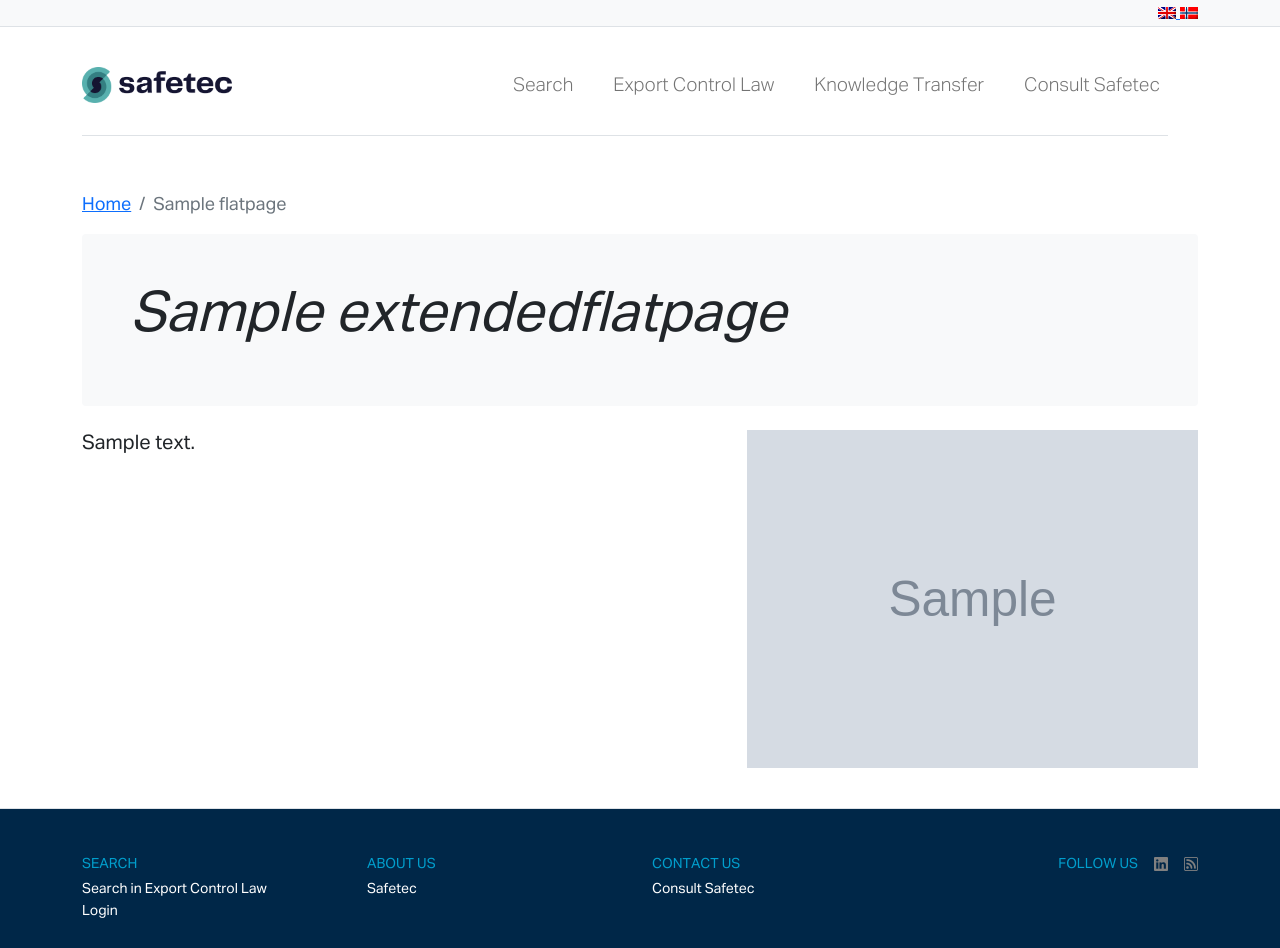
After one commit to safetecnordic/export-control, a Django app: template base/templates/flatpages/default.html in a window 1280 px wide. The commit adds this page. Run offline with Django 4.2, Linux system fonts and the light colour scheme; the template is opened without the code that fills it: most values are stand-ins (such as "Sample title", 1, 10 or a date in 2020); grey boxes marked "Sample" are stand-in pictures; some libraries are stand-ins or nearby versions.

Commit message:
Improve flatpages

```diff
--- a/base/templates/base/front_page.html
+++ b/base/templates/base/front_page.html
@@ -44,7 +44,7 @@
                 {% else %}
                     {{ flatpage.extendedflatpage.sidebar_text | safe}}
                 {% endif %}
-                <a href="{% url 'export' %}">Read more</a>
+                <a href="{% url 'django.contrib.flatpages.views.flatpage' url='export-control-law/' %}">{% trans "Read More" %}</a>
             </p>
             </div>
         </div>
--- a/base/templates/base/partials/headbar.html
+++ b/base/templates/base/partials/headbar.html
@@ -24,13 +24,13 @@
               </li>
               <li class="nav-item ms-4">
                 <a
-                  href="{% url 'django.contrib.flatpages.views.flatpage' url='/export/' %}"
+                  href="{% url 'django.contrib.flatpages.views.flatpage' url='export-control-law/' %}"
                   class="nav-link px-2 link-dark  {% if 'export' in request.path %} active {% endif %}"
                   >{% trans "Export Control Law" %}</a>
               </li>
               <li class="nav-item ms-4">
                 <a
-                  href="{% url 'django.contrib.flatpages.views.flatpage' url='/about-us/' %}"
+                  href="{% url 'django.contrib.flatpages.views.flatpage' url='knowledge-transfer/' %}"
                   class="nav-link px-2 link-dark  {% if 'knowledge-transfer' in request.path %} active {% endif %}"
                   >{% trans "Knowledge Transfer" %}</a>
               </li>
--- /dev/null
+++ b/base/templates/flatpages/default.html
@@ -0,0 +1,46 @@
+{% extends "base/layout.html" %}
+{% load i18n %}
+{% load static %}
+{% block breadcrumbs %}
+
+<nav aria-label="breadcrumb">
+  <ol class="breadcrumb">
+    <li class="breadcrumb-item"><a href="{% url 'front_page' %}">{% trans "Home"%}</a></li>
+    <li class="breadcrumb-item active" aria-current="page">{{ flatpage.title }}</li>
+  </ol>
+</nav>
+{% endblock %} {% block header %}
+{% get_current_language as LANGUAGE_CODE %}
+<div class="p-4 p-md-5 mb-4 text-dark rounded bg-light">
+  <div class="col-md-8 px-0">
+    <h1 class="display-4 fst-italic">
+      {% if LANGUAGE_CODE == "no" %}
+        {{ flatpage.extendedflatpage.title_no}}
+      {% else %}
+        {{ flatpage.extendedflatpage.title}}
+      {% endif %}
+    </h1>
+  </div>
+</div>
+{% endblock %}
+{% block content %}
+{% get_current_language as LANGUAGE_CODE %}
+<div class="row featurette">
+  <div class="col-md-7">
+    <p class="lead">
+      {% if LANGUAGE_CODE == "no" %}
+        {{ flatpage.extendedflatpage.page_content_no | safe}}
+      {% else %}
+        {{ flatpage.extendedflatpage.page_content | safe}}
+      {% endif %}
+    </p>
+  </div>
+  <div class="col-md-5">
+    {% if  flatpage.extendedflatpage.image %}
+      <img  class = "img-fluid mx-auto" src = "{{flatpage.extendedflatpage.image.url}}" width="500" height="500"/>
+    {% else %}
+      <svg class="bd-placeholder-img bd-placeholder-img-lg featurette-image img-fluid mx-auto" width="500" height="500" xmlns="http://www.w3.org/2000/svg" role="img" aria-label="Placeholder: 500x500" preserveAspectRatio="xMidYMid slice" focusable="false"><title>Placeholder</title><rect width="100%" height="100%" fill="#eee"></rect><text x="50%" y="50%" fill="#aaa" dy=".3em">500x500</text></svg>
+    {% endif %}
+  </div>
+</div>
+{% endblock %}
--- a/base/views.py
+++ b/base/views.py
@@ -2,7 +2,7 @@ from django.views.generic import TemplateView
 from regulations.forms import SearchForm
 from django.urls import reverse
 
-from django.contrib.flatpages.models import FlatPage
+from base.models import ExtendedFlatPage
 
 
 class FrontPageView(TemplateView):
@@ -12,5 +12,5 @@ class FrontPageView(TemplateView):
         context = super(FrontPageView, self).get_context_data(**kwargs)
         context["search_form"] = SearchForm(self.request.GET)
         context["form_action"] = reverse("search")
-        context["flatpage"] = FlatPage.objects.get(url='/home/')
+        context["flatpage"], new = ExtendedFlatPage.objects.get_or_create(url="/home/")
         return context
--- a/contacts/views.py
+++ b/contacts/views.py
@@ -4,7 +4,8 @@ from django.views.generic import CreateView
 
 from contacts.forms import ContactForm
 from contacts.models import Contact
-from django.contrib.flatpages.models import FlatPage
+from base.models import ExtendedFlatPage
+
 
 class AddContactView(CreateView):
     model = Contact
@@ -14,6 +15,5 @@ class AddContactView(CreateView):
 
     def get_context_data(self, *args, **kwargs):
         context = super(AddContactView, self).get_context_data(**kwargs)
-        #context["page_title"] = _("Consult Safetech")
-        context["flatpage"] = FlatPage.objects.get(url='/consult/')
+        context["flatpage"], new = ExtendedFlatPage.objects.get_or_create(url="/consult/")
         return context
--- a/regulations/views.py
+++ b/regulations/views.py
@@ -7,6 +7,7 @@ from django.contrib.flatpages.models import FlatPage
 from regulations.forms import SearchForm
 from regulations.models import Paragraph, Regulation
 from regulations.search import get_searched_paragraphs, get_filtered_paragraphs
+from base.models import ExtendedFlatPage
 
 
 class SearchView(ListView):
@@ -30,7 +31,7 @@ class SearchView(ListView):
             else False
         )
         context["no_results"] = bool(search_term and not self.get_queryset())
-        context["flatpage"] = FlatPage.objects.get(url='/search/')
+        context["flatpage"], new = ExtendedFlatPage.objects.get_or_create(url="/search/")
         return context
 
     def get_queryset(self):
```
Also changed, not shown: base/templates/base/contact_us.html (deleted, +0 -33 lines), base/templates/flatpages/export_control_law.html (renamed from base/templates/base/export_control_law.html), base/templates/flatpages/knowledge_transfer.html (renamed from base/templates/base/knowledge_transfer.html).
